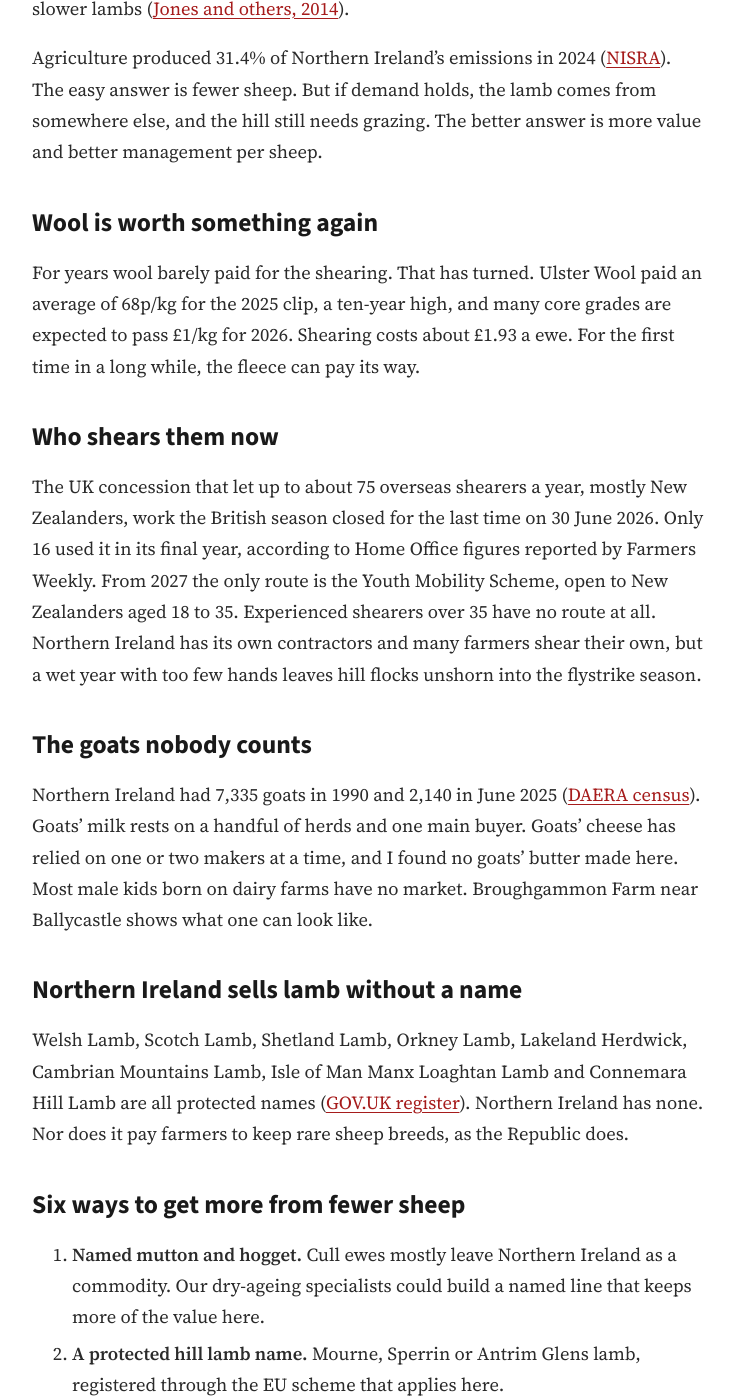
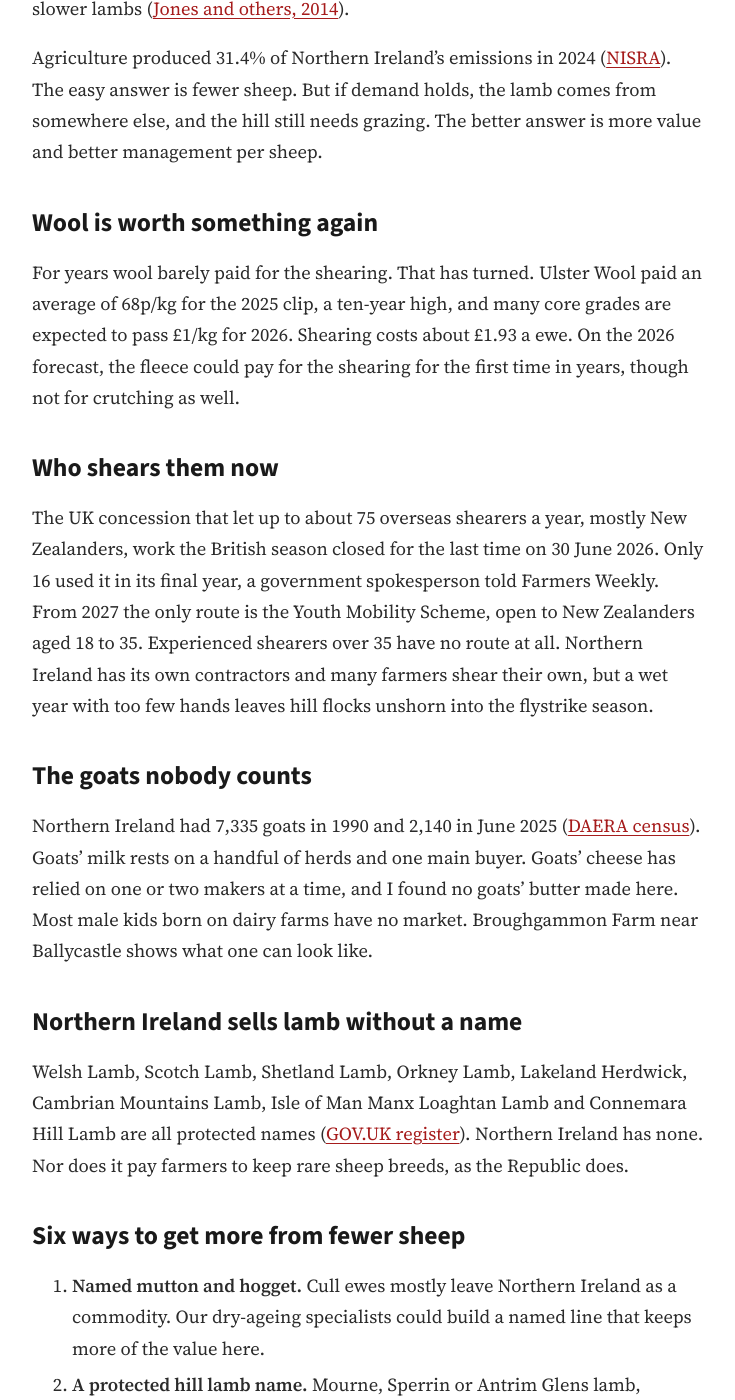
Before and after one commit to robertjparkuk/RobertJParkuk.github.io, a Jekyll site: the page built from _posts/2026-11-24-fewer-sheep-dearer-lamb-northern-ireland.md, in a window 1280 px wide and 1400 px high, scrolled down 1800 px. Shown: the whole window, without its empty margins (96-831 px from the left). Built offline with Jekyll 4.4.1, drawn with Linux system fonts in a browser that asks for light colours; our own code applies the rules of GitHub Pages for plain Markdown files; some of the changed text lies outside the part shown.

Commit message:
Apply review-panel fixes to the sheep and goats briefing and post
Corrected citations (Home Office written answer 17 Mar 2026; DAERA GHG bulletin), Sustainable Agriculture Programme and ANC Bill status, 2021 ewe figure, softer wool claim, unconfirmed names removed. PDF now 19 pages.

Co-Authored-By: Claude Opus 5.5 <noreply@anthropic.com>
Claude-Session: https://claude.ai/code/session_01TUNMnGaj9KGFtnE9MCi4kc

```diff
--- a/_posts/2026-11-24-fewer-sheep-dearer-lamb-northern-ireland.md
+++ b/_posts/2026-11-24-fewer-sheep-dearer-lamb-northern-ireland.md
@@ -36,11 +36,11 @@ Agriculture produced 31.4% of Northern Ireland's emissions in 2024 ([NISRA](http
 
 ## Wool is worth something again
 
-For years wool barely paid for the shearing. That has turned. Ulster Wool paid an average of 68p/kg for the 2025 clip, a ten-year high, and many core grades are expected to pass £1/kg for 2026. Shearing costs about £1.93 a ewe. For the first time in a long while, the fleece can pay its way.
+For years wool barely paid for the shearing. That has turned. Ulster Wool paid an average of 68p/kg for the 2025 clip, a ten-year high, and many core grades are expected to pass £1/kg for 2026. Shearing costs about £1.93 a ewe. On the 2026 forecast, the fleece could pay for the shearing for the first time in years, though not for crutching as well.
 
 ## Who shears them now
 
-The UK concession that let up to about 75 overseas shearers a year, mostly New Zealanders, work the British season closed for the last time on 30 June 2026. Only 16 used it in its final year, according to Home Office figures reported by Farmers Weekly. From 2027 the only route is the Youth Mobility Scheme, open to New Zealanders aged 18 to 35. Experienced shearers over 35 have no route at all. Northern Ireland has its own contractors and many farmers shear their own, but a wet year with too few hands leaves hill flocks unshorn into the flystrike season.
+The UK concession that let up to about 75 overseas shearers a year, mostly New Zealanders, work the British season closed for the last time on 30 June 2026. Only 16 used it in its final year, a government spokesperson told Farmers Weekly. From 2027 the only route is the Youth Mobility Scheme, open to New Zealanders aged 18 to 35. Experienced shearers over 35 have no route at all. Northern Ireland has its own contractors and many farmers shear their own, but a wet year with too few hands leaves hill flocks unshorn into the flystrike season.
 
 ## The goats nobody counts
 
@@ -53,9 +53,9 @@ Welsh Lamb, Scotch Lamb, Shetland Lamb, Orkney Lamb, Lakeland Herdwick, Cambrian
 ## Six ways to get more from fewer sheep
 
 1. **Named mutton and hogget.** Cull ewes mostly leave Northern Ireland as a commodity. Our dry-ageing specialists could build a named line that keeps more of the value here.
-2. **A protected hill lamb name.** Mourne, Sperrin or Antrim Glens lamb, registered through the EU scheme that applies here.
+2. **A protected hill lamb name.** Mourne, Sperrin or Antrim Glens lamb, registered through the UK or EU scheme, wherever producers want one.
 3. **Wool kept at home.** With prices near £1/kg, test local scouring, yarn or insulation.
-4. **Paid peat grazing.** Pay hill farmers for managed grazing under the Peatland Strategy.
+4. **Paid peat grazing.** The Peatland Strategy Delivery Plan promises a Farming with Nature scheme with options for peatland, but no grazing payment yet. Pay hill farmers for managed grazing.
 5. **Native-breed support.** A small payment for rare sheep and conservation grazing.
 6. **A Northern Ireland cure.** A salted and smoked lamb or mutton, made to the EU nitrite limits that have applied here since October 2025.
 
```
Also changed, not shown: other parts of _posts/2026-11-24-fewer-sheep-dearer-lamb-northern-ireland.md (+1 -1 lines), 1 other file.
